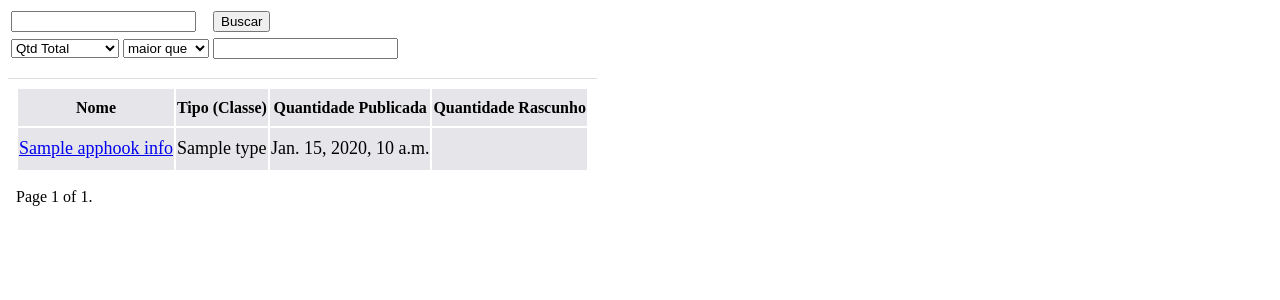
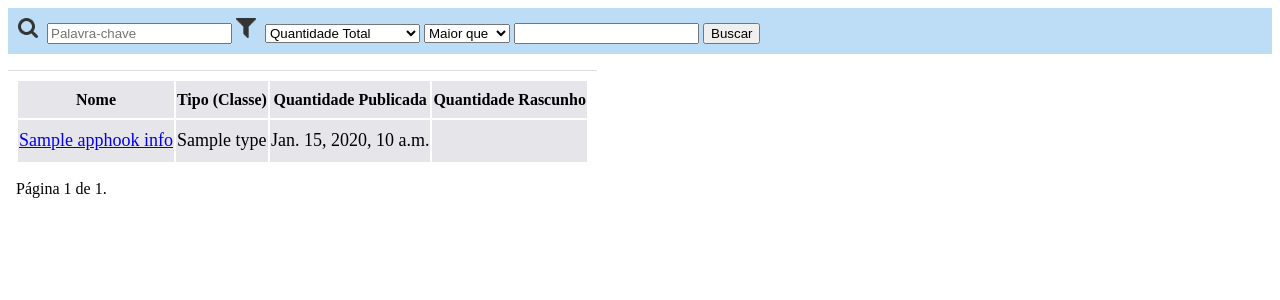
Before and after one commit to isouzasoares/djangocms-dashboard, a Django app: template djangocms_dashboard/templates/djangocms_dashboard/plugins_list.html in a window 1280 px wide. Shown: the top 300 px of the page. Run offline with Django 3.2, Linux system fonts and the light colour scheme; tables that the repository leaves empty hold one stand-in row (values such as "Sample post"); the template is opened without the code that fills it: values that come from a table or form of the project are taken from there, most other values are stand-ins (such as "Sample title", 1, 10 or a date in 2020).

Commit message:
TKT7214: Ajustes layout

```diff
--- a/djangocms_dashboard/forms.py
+++ b/djangocms_dashboard/forms.py
@@ -2,12 +2,12 @@
 
 from django import forms
 
-choices_comparation =(("gte", 'maior que'),
-                    ("lte", 'menor que'),
-                    ("equ", "igual a"))
-choices_fields = (("total", "Qtd Total"),
-                  ("draft", "Qtd Rascunho"),
-                  ("published", "Qtd Publicada"))
+choices_comparation =(("gte", 'Maior que'),
+                    ("lte", 'Menor que'),
+                    ("equ", "Igual a"))
+choices_fields = (("total", "Quantidade Total"),
+                  ("draft", "Quantidade Rascunho"),
+                  ("published", "Quantidade Publicada"))
 
 class DashboardFieldsForm(forms.Form):
     range = forms.IntegerField(label="Valor"),
@@ -18,4 +18,4 @@ class DashboardFieldsForm(forms.Form):
     comparation = forms.ChoiceField(
         choices=choices_comparation,
         required=False)
-    keyword = forms.CharField(label="Busca", max_length=32)
+    keyword = forms.CharField(label="Busca", max_length=32, widget=forms.TextInput(attrs={'placeholder': 'Palavra-chave'}))
--- a/djangocms_dashboard/templates/djangocms_dashboard/plugins_list.html
+++ b/djangocms_dashboard/templates/djangocms_dashboard/plugins_list.html
@@ -9,23 +9,20 @@
 <body>
 <form >{% csrf_token %}
     <table class="table-search">
-        <tr>
-            <td>{{ forms.keyword }}
-            </td>
-            <td>
-                <button type="submit">Buscar</button>
-            </td>
-        </tr>
-<tr></tr>
-        <tr>
-            <td>
-                {{ forms.fields_search }}
+        <div class="form-inline " style="padding-right: 10px;padding-top: 10px;padding-left: 10px;padding-bottom: 10px;background-color: #bdddf7;">
+            <img src="{% static 'busca.png' %}"style="margin-right: 5px; width: 20px; height: 20px;">
+            {{forms.keyword}}
+
+
+            <img src="{% static 'filtro.png' %}"style="margin-right: 5px; width: 20px; height: 20px;">
+            {{ forms.fields_search }}
                 {{forms.comparation}}
-            </td>
-            <td>
-                <input type="number" value="{{forms.range}}" name="range">
-            </td>
-        </tr>
+            <input type="number" value="{{forms.range}}" name="range" >
+
+
+            <button type="submit">Buscar</button>
+
+            </div>
     </table>
 </form>
 <table class="table">
@@ -57,17 +54,17 @@
 <div class="pagination">
     <span class="step-links">
         {% if object_list.has_previous %}
-            <a href="?page=1">&laquo; first</a>
-            <a href="?page={{ object_list.previous_page_number }}">previous</a>
+            <a href="?page=1">&laquo; </a>
+            <a href="?page={{ object_list.previous_page_number }}">Anterior</a>
         {% endif %}
 
        <span class="current">
-            Page {{ object_list.number }} of {{ object_list.paginator.num_pages }}.
+            Página {{ object_list.number }} de {{ object_list.paginator.num_pages }}.
         </span>
 
        {% if object_list.has_next %}
-            <a href="?page={{ object_list.next_page_number }}">next</a>
-            <a href="?page={{ object_list.paginator.num_pages }}">last &raquo;</a>
+            <a href="?page={{ object_list.next_page_number }}">Próxima</a>
+            <a href="?page={{ object_list.paginator.num_pages }}"> &raquo;</a>
         {% endif %}
     </span>
 </div>
```
Also changed, not shown: djangocms_dashboard/static/busca.png (added), djangocms_dashboard/static/filtro.png (added).
